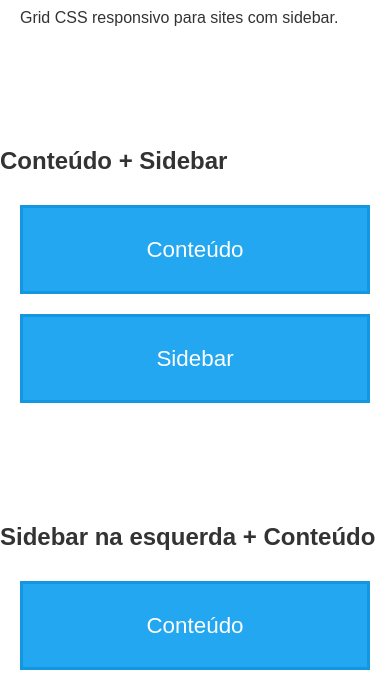
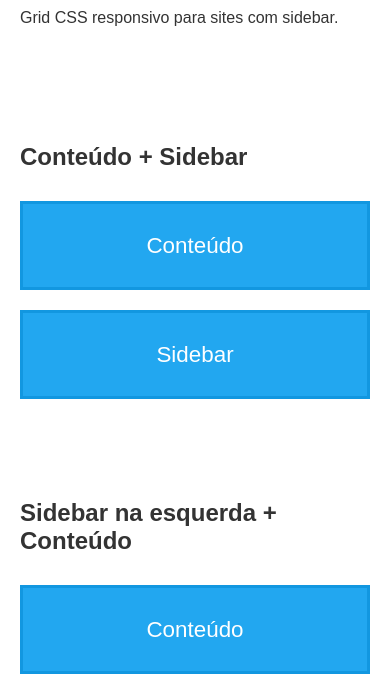
Before and after one commit to andergtk/blogrid, a website: page demo.html in a window 390 px wide. Shown: the part 118-805 px from the top of the page. Drawn offline with Linux system fonts and the light colour scheme.

Commit message:
Refatora os estilos

```diff
--- a/blogrid.css
+++ b/blogrid.css
@@ -5,25 +5,33 @@
  * https://github.com/andergtk/blogrid
  */
 
+/* Evita a possível barra de rolagem horizontal */
+body,
+html { height: 100%; }
+
+body {
+	min-height: 100%;
+	overflow-x: hidden;
+}
+
 /* Uma classe container para definir a largura e centralizar a pagina. */
 .container {
-  display: block;
+	display: block;
 	margin: 0 auto;
-	max-width: 1240px;
+	padding: 0 20px;
+	max-width: 1200px;
 }
 
 /* Evita que o padding interfira na largura. */
 .grid,
-.grid .col { box-sizing: border-box }
+.grid .col { box-sizing: border-box; }
 
 /**
  * O GRID
  */
 .grid {
 	display: block;
-	padding-right: 10px;
-	padding-left: 10px;
-	width: 100%;
+	margin: -20px -10px 0;
 	clear: both;
 }
 
@@ -45,41 +53,25 @@
  * AS COLUNAS
  */
 .grid .col {
-  display: block;
+	display: block;
 	float: left;
-	margin-bottom: 20px;
-	padding-right: 10px;
-	padding-left: 10px;
+	padding: 20px 10px 0;
 }
-
-/* Remove o padding desnecessario, pois o elemento pai ja possue. */
-.col .grid {
-	padding-right: 0;
-	padding-left: 0;
-}
-
-.col .grid:last-child .col { margin-bottom: 0; }
-.col .grid .col:first-child { padding-left: 0; }
-.col .grid .col:last-child { padding-right: 0; }
 
 /**
  * O GRID PRINCIPAL
  */
-.grid .content,
-.grid .content-with-sidebars {
+.grid .content {
 	display: inline-block;
 	float: none;
-	width: calc( 100% - 300px );
 }
 
-.grid .content-with-sidebars { width: calc( 100% - 600px ); }
+.grid .content { width: calc( 100% - 300px ); }
+.grid .content.multisidebar { width: calc( 100% - 600px ); }
 
 .grid .sidebar,
-.grid .sidebar-left {
-	float: right;
-	width: 300px;
-}
-
+.grid .sidebar-left { width: 300px; }
+.grid .sidebar { float: right; }
 .grid .sidebar-left { float: left; }
 
 /**
@@ -124,49 +116,30 @@
 /**
  * REMOVER ESPAÇO ENTRE COLUNAS
  */
-/* Compensa o padding tirado das colunas. */
 .no-gutters.grid {
-	padding-right: 20px;
-	padding-left: 20px;
+	margin-right: 0;
+	margin-left: 0;
 }
 
-.no-gutters > .col,
-/* Anula efeito de compensar o padding, adicionado acima, em grids aninhados */
-.col .no-gutters.grid {
-  padding-right: 0;
+.no-gutters.grid > .col {
+	padding-right: 0;
 	padding-left: 0;
 }
 
 /**
  * BREAKPOINTS
  */
+@media ( max-width: 1300px ) {
 
-/* Medium Screen */
-@media ( max-width: 1000px ) {
+	.container { max-width: 1100px; }
+}
 
-	/* Empilha colunas que nao tem determinadas classes */
-	.grid .col:not(.no-stack-never):not(.no-stack-ms) {
-		float: none;
-		margin: 0 0 20px; /* anula o efeito da classe .push-* */
+@media ( max-width: 960px ) {
+
+	/* Empilha colunas em que o .grid nao tem a classe .no-stack. */
+	.grid:not(.no-stack) > .col {
+		margin: 0; /* anula o efeito da classe .push-* */
 		width: 100%;
 		clear: both;
 	}
-
-	/* Remove padding de colunas em grids aninhados e adiciona margin-bottom. */
-	.col .grid .col:not(.no-stack-ms):not(.no-stack-never) { padding: 0; }
-	.col .grid:last-child .col:last-child { margin-bottom: 0; }
 }
-
-/* Small Screen */
-@media ( max-width: 800px ) {
-
-	/* Empilha colunas que nao tem a classe .no-stack-never. */
-	.grid .col:not(.no-stack-never) {
-		float: none;
-		margin: 0 0 20px; /* anula o efeito da classe .push-* */
-		width: 100%;
-		clear: both;
-	}
-
-	.col .grid .col:not(.no-stack-never) { padding: 0; }
-}
```
